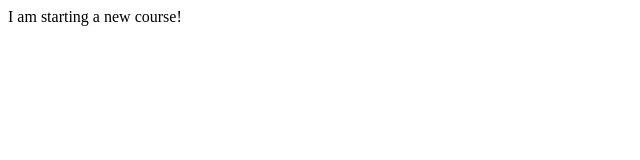
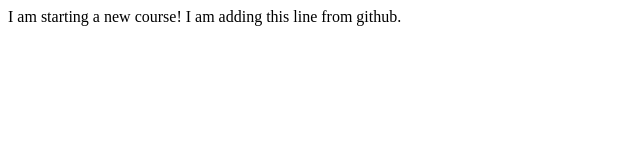
Before and after one commit to kskeerthana/project0, a plain HTML site: page zero.html in a window 1280 px wide. Shown: the whole page, without its empty margins (0-640 px from the left). Drawn offline with Linux system fonts and the light colour scheme.

Commit message:
Update zero.html

```diff
--- a/zero.html
+++ b/zero.html
@@ -4,5 +4,5 @@
 <title> Hey there!</title>
 </head>
 <body>
-	I am starting a new course!
+	I am starting a new course! I am adding this line from github.
 </body>
```
